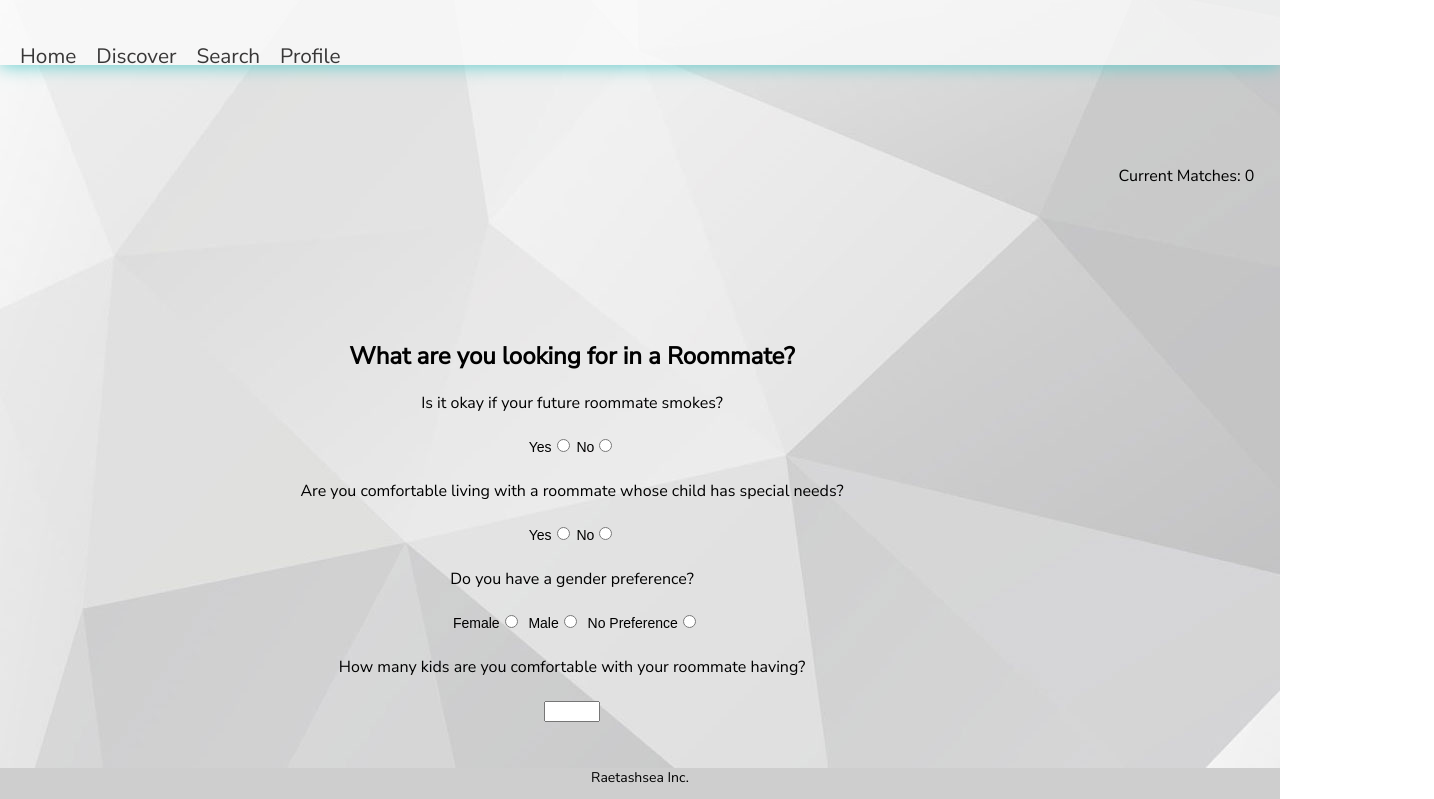
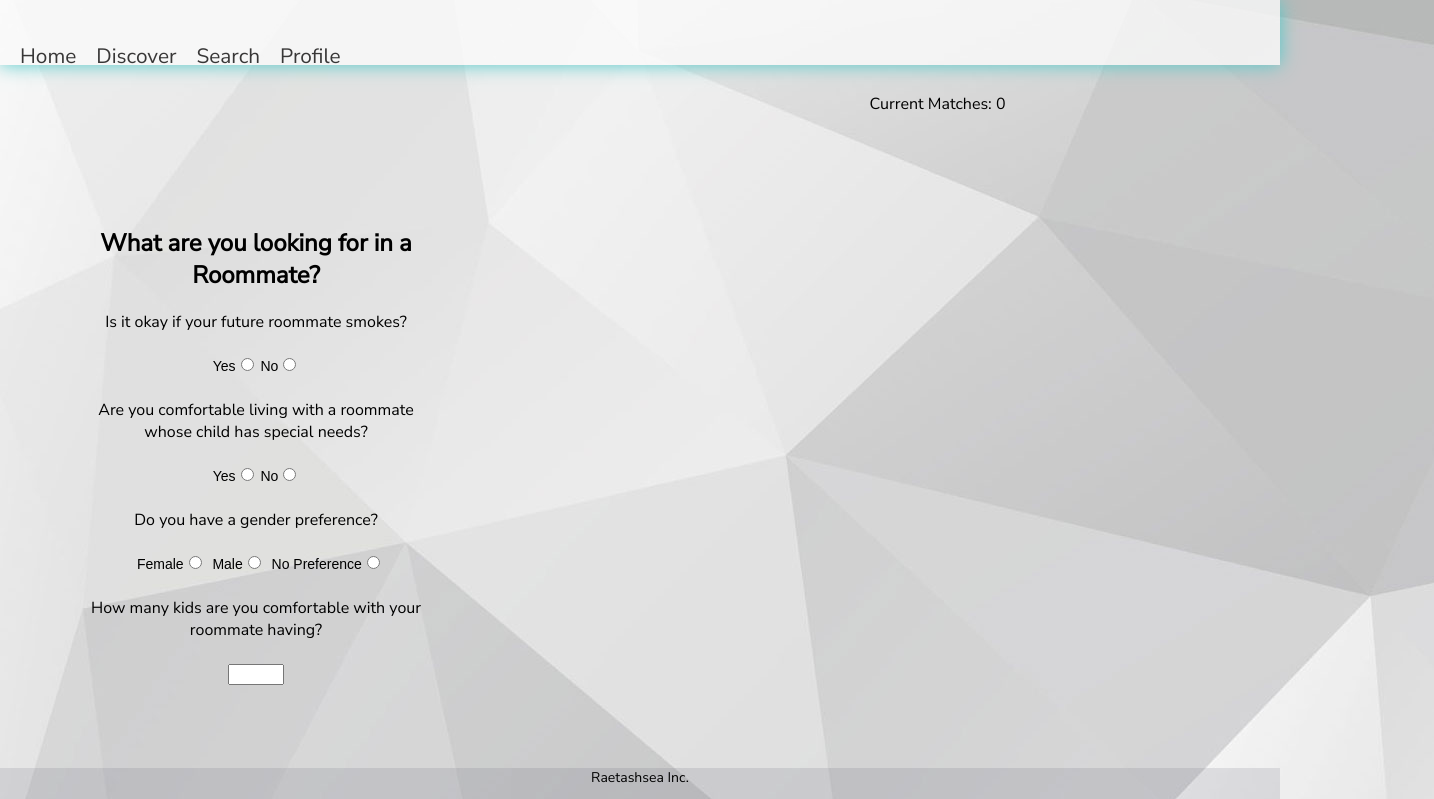
Before and after one commit to Niiitasha/PairRent, a React (Create React App) app in the folder clients/: page /SearchForm in a window 1280 px wide. Shown: the top 799 px of the page, 1434 px wide, since content can reach past the window. Built offline with nearby package versions, Linux system fonts and the light colour scheme; a web font is replaced by a local one; what jquery-ajax would draw is missing.

Commit message:
footer, profile linking, css, formating

```diff
--- a/clients/src/components/App.js
+++ b/clients/src/components/App.js
@@ -7,9 +7,9 @@ class App extends Component {
   render() {
     return (
       <div className="App">
-      <Nav />
-      <Footer/>
-  </div>
+        <Nav />
+        <Footer />
+      </div>
     );
   }
 }
--- a/clients/src/components/Card.js
+++ b/clients/src/components/Card.js
@@ -8,7 +8,7 @@ class Card extends Component {
                 <img alt="Profile" src={this.props.profile.profilepic}></img>
                 <p className="name">{this.props.profile.name}</p>
                 <p className="bio">{this.props.profile.bio}</p>
-               </div>
+            </div>
         );
     }
 }
--- a/clients/src/components/Discover.js
+++ b/clients/src/components/Discover.js
@@ -4,7 +4,7 @@ import ProfileList from './ProfileList';
 class Discover extends Component {
     render() {
         return (
-            <div >
+            <div className="discoverMainDiv">
                 <ProfileList />
             </div>
         );
--- a/clients/src/components/Home.js
+++ b/clients/src/components/Home.js
@@ -11,7 +11,7 @@ class Home extends Component {
   }
 }
 
-function mapStateToProps(state){
+function mapStateToProps(state) {
   return {
     users: state.data,
   }
--- a/clients/src/components/Nav.js
+++ b/clients/src/components/Nav.js
@@ -25,26 +25,31 @@ class Nav extends Component {
           <div className="paths">
             <Route path="/Home" render={() => (
               <div className="bodyComponents">
-                            <Home/>
+                <Home />
               </div>
             )} />
             <Route path="/Discover" render={() => (
               <div>
                 <div className="bodyComponents">
-                            <Discover/>
+                  <Discover />
                 </div>
               </div>
             )} />
             <Route path="/SearchForm" render={() => (
               <div className="bodyComponents">
-                            <SearchForm/>
+                <SearchForm />
               </div>
             )} />
-                        <Route path="/ProfilePage" render={() => (
-                          <div className="bodyComponents">
-                            <ProfilePage/>
-                          </div>
+
+
+
+            <Route path="/ProfilePage/:id" render={({ match }) => (
+              <ProfilePage
+                id={match.params.id}
+              />
             )} />
+
+
           </div>
         </nav>
       </Router>
@@ -53,3 +58,10 @@ class Nav extends Component {
 }
 
 export default Nav;
+
+// needed for styling
+// <Route path="/ProfilePage" render={() => (
+//   <div className="bodyComponents">
+//     <ProfilePage />
+//   </div>
+// )} />
--- a/clients/src/components/ProfilePage.js
+++ b/clients/src/components/ProfilePage.js
@@ -2,23 +2,34 @@ import React, { Component } from 'react';
 import { connect } from 'react-redux';
 import Profile from "./Profile";
 import ProfileList from './ProfileList';
+import { withRouter } from 'react-router';
 
 class ProfilePage extends Component {
 
     constructor(props) {
         super(props);
         this.state = {
-            myIndex: 3,
+            myProfileId: props.id
         }
     }
-    //profile to hold that profile
 
     render() {
+        const profiles = this.props.data.map((profile) => (
+            <Profile key={profile.id} profile={profile} />
+        ));
         return (
-            <div className="ProfilePage">
+            <div className="profiles">
+                <div className="showProfiles">
+                    {getProfileById(profiles, this.state.myProfileId)}
+                </div>
             </div>
         );
     }
+}
+
+function getProfileById(arr, idNumber) {
+    var result = arr.filter(function (prof) { return prof.key === idNumber; });
+    return result ? result[0] : null;
 }
 
 function mapStateToProps(state) {
--- a/clients/src/components/SearchForm.js
+++ b/clients/src/components/SearchForm.js
@@ -2,7 +2,7 @@ import React, { Component } from 'react';
 import { connect } from 'react-redux';
 import Card from './Card';
 import { makeMatches } from '../actions';
-import {Link} from 'react-router-dom';
+import { Link } from 'react-router-dom';
 
 class SearchForm extends Component {
     constructor(props) {
@@ -16,17 +16,17 @@ class SearchForm extends Component {
             noPreference: null,
             kids: null,
             active: true,
-            id:null
+            id: null
         };
         this.handleInputChange = this.handleInputChange.bind(this);
     }
     render() {
         const madeMatches = this.props.matches.map(match => (
-            <Link to={"/profile/"+match.id}><Card profile={match} key={match.id} value={this.state.name}/></Link>
+            <Link to={"/profilepage/" + match.id}><Card profile={match} key={match.id} value={this.state.name} /></Link>
         ));
         return (
             <div className="search">
-                <form>
+                <form className="searchForm">
                     <h2>What are you looking for in a Roommate?</h2>
                     <div className="smoker">
                         <label>Is it okay if your future roommate smokes?</label>
@@ -68,8 +68,6 @@ class SearchForm extends Component {
 
                     <div className="matchBar">
                         <button className='arrow' onClick={this.handleClick.bind(this)}>{this.state.active ? <span>&#8679;</span> : <span>&#8681;</span>}</button>
-                        <br />
-                        <br />
                         <label>Current Matches: {this.props.matchCount}</label>
                     </div>
                     <div className="matchCards">
--- a/clients/src/index.css
+++ b/clients/src/index.css
@@ -4,18 +4,19 @@ body {
   font-family: 'Nunito Sans', sans-serif;
   background-image: url("/images/backgroundImage.png");
   background-repeat: repeat-y;
-  overflow: hidden;
-  margin-bottom:10%;
+  overflow-x: hidden;
+  max-height: 50%;
 }
 
-.footer{
+.footer {
  position: fixed;
  width: 100vw;
  text-align: center;
+ vertical-align: bottom;
  font-size: 14px;
  height:4%;
  bottom:0%;
- background: rgb(206,206,206);
+ background: rgba(87, 88, 109, 0.15);
 }
 
 .arrow {
@@ -26,6 +27,7 @@ body {
 
 .matchBar {
   margin-bottom: 10px;
+  min-height: 50px;
 }
 
 .currentMatches {
@@ -65,25 +67,29 @@ border: solid 2px black;
 
 .search {
   display: flex;
-  padding-top: 25px;
-  margin: 2%;
+  padding-top: 10px;
+  padding-bottom: 30px;
+  margin: 1% 2% 2% 2%;
   justify-content: center;
+  overflow: hidden;
 }
 
 form {
   display: flex;
   flex-direction: column;
   padding: 0 13px 13px 13px;
-  height: 100vh;
   align-items: center;
   justify-content: center;
-  margin: auto;
 }
 
 .profiles {
   display: flex;
-  padding-top: 50px;
+  padding-top: 35px;
   justify-content: center;
+}
+
+.profileCard, .discoverMainDiv {
+  padding-bottom: 30px;
 }
 
 img {
@@ -92,8 +98,6 @@ img {
 }
 
 .matchCards {
-  width: auto;
-  height: auto;
   display: flex;
   align-items: center;
   flex-direction: column;
@@ -102,7 +106,7 @@ img {
 
 .card {
   margin: 4% 2% 6% 2%;
-  max-width: 650px;
+  max-width: 625px;
   /* change margins on media */
   background-color: rgb(172, 172, 243);
   background: rgb(252, 252, 252);
@@ -122,7 +126,8 @@ img {
 }
 
 .minimized.currentMatches {
-  height:10vh;
+  height:12vh;
+  width: 111%;
 }
 
 .maximized.currentMatches {
@@ -137,8 +142,6 @@ img {
 .bio {
   margin-top: 4%;
 }
-
-
 
 button.NextButton, button.PrevButton {
   font-size: 40px;
@@ -233,15 +236,16 @@ color:#52c9c9;
   transform: none;
 }
 
+
+
 @media only screen and (min-width: 768px) {
   .mainNav {
     height: 40px;
   }
 
-  .searchForm {
-    padding-top: 60px;
-  }
 }
+
+
 
 @media only screen and (min-width: 991px) {
   .mainNav {
@@ -257,18 +261,20 @@ color:#52c9c9;
 
   .currentMatches {
     position: inherit;
-    bottom: auto;
-    width: auto;
     background-color: transparent;
-    overflow:auto;
+    overflow: auto;
   }
 
   .arrow {
   display: none;
   }
 
+  .search {
+    width: 110%;
+  }
+
   .searchForm {
-    padding-top: 65px;
+    margin-left: 45px;
   }
 
   #menuToggle,#menuToggle input,#menuToggle span,#menuToggle span:first-child,#menuToggle span:nth-last-child(2)
@@ -278,16 +284,17 @@ color:#52c9c9;
     all: unset;
   }
 
-  #menu{
+  #menu {
     display: flex;
     margin-top: 10px;
   }
 
-  .menuItems,.homeMenuItem{
+  .menuItems,.homeMenuItem {
     margin-right:20px;
     font-size: 130%;
   }
-  .homeMenuItem{
+
+  .homeMenuItem {
     margin-left: 20px;
   }
 
```
Also changed, not shown: 1 other file (tests, documents, lock files or other folders). Lines whose indentation alone changed are shown as unchanged.
